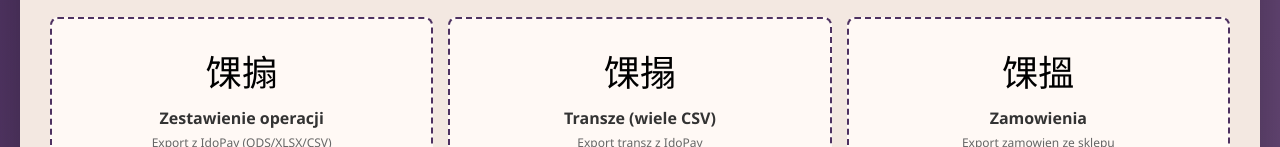
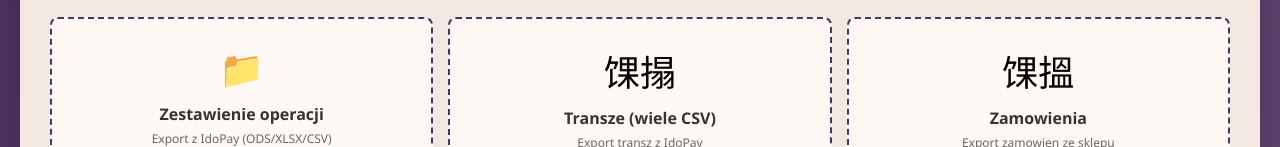
Before and after one commit to purles/IDoSell-Payment-Matcher-v4, a plain HTML site: page index.html in a window 1280 px wide. Shown: the part 219-366 px from the top of the page. Drawn offline with Linux system fonts and the light colour scheme.

Commit message:
Replace upload icon with a file emoji

```diff
--- a/index.html
+++ b/index.html
@@ -287,7 +287,7 @@
                 <div class="uploads-grid">
                     <div class="upload-box" id="uploadBox1">
                         <label for="fileODS">
-                            <div class="upload-icon">馃搧</div>
+                            <div class="upload-icon">📁</div>
                             <h3>Zestawienie operacji</h3>
                             <p>Export z IdoPay (ODS/XLSX/CSV)<br>Typ operacji: Wszystkie<br>
                             <a href="https://csc.idosell.com/idopay/operation_history/transactions" target="_blank" onclick="event.stopPropagation()">Zrodlo</a></p>
```
